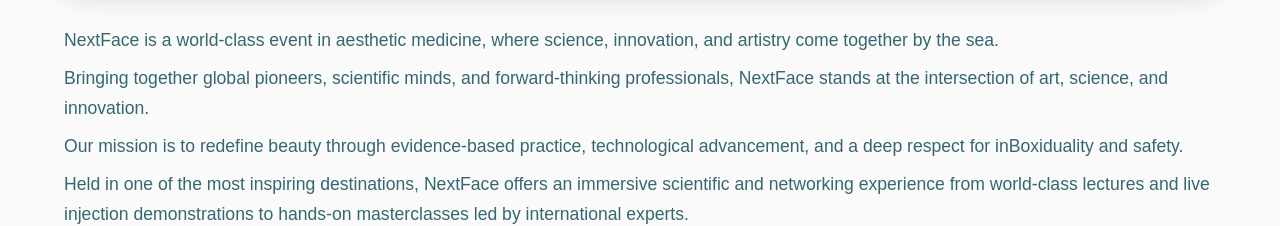
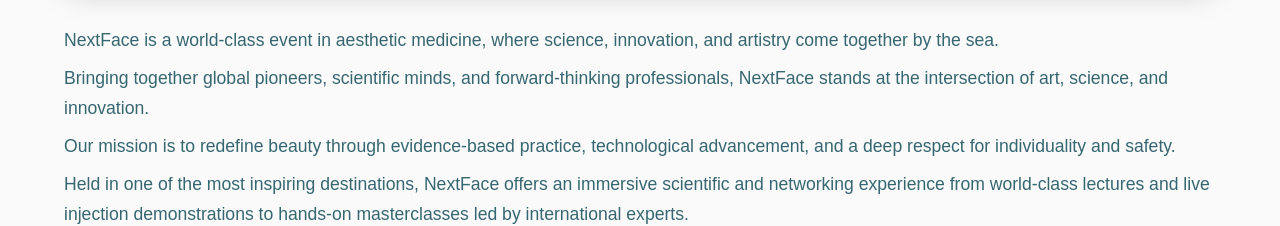
Before and after one commit to YoussifElmogy/next-face, a React (Vite) app: page / in a window 1280 px wide. Shown: the part 1580-1806 px from the top of the page. Built offline with nearby package versions, Linux system fonts and the light colour scheme.

Commit message:
Fix text alignment and correct spelling in AboutSection content

```diff
--- a/src/components/AboutSection.jsx
+++ b/src/components/AboutSection.jsx
@@ -96,7 +96,7 @@ const AboutSection = () => {
                 fontWeight: 400,
                 lineHeight: { xs: 1.5, sm: 1.6, md: 1.7 },
                 color: "#366771",
-                textAlign: { xs: "center", md: "left" },
+                textAlign: "left",
               }}
             >
               <Box mb={1}>
@@ -106,7 +106,7 @@ const AboutSection = () => {
               Bringing together global pioneers, scientific minds, and forward-thinking professionals, NextFace stands at the intersection of art, science, and innovation.
               </Box>
               <Box mb={1}>
-              Our mission is to redefine beauty through evidence-based practice, technological advancement, and a deep respect for inBoxiduality and safety.
+              Our mission is to redefine beauty through evidence-based practice, technological advancement, and a deep respect for individuality and safety.
               </Box>
               <Box mb={1}>
               Held in one of the most inspiring destinations, NextFace offers an immersive scientific and networking experience from world-class lectures and live injection demonstrations to hands-on masterclasses led by international experts.
```
